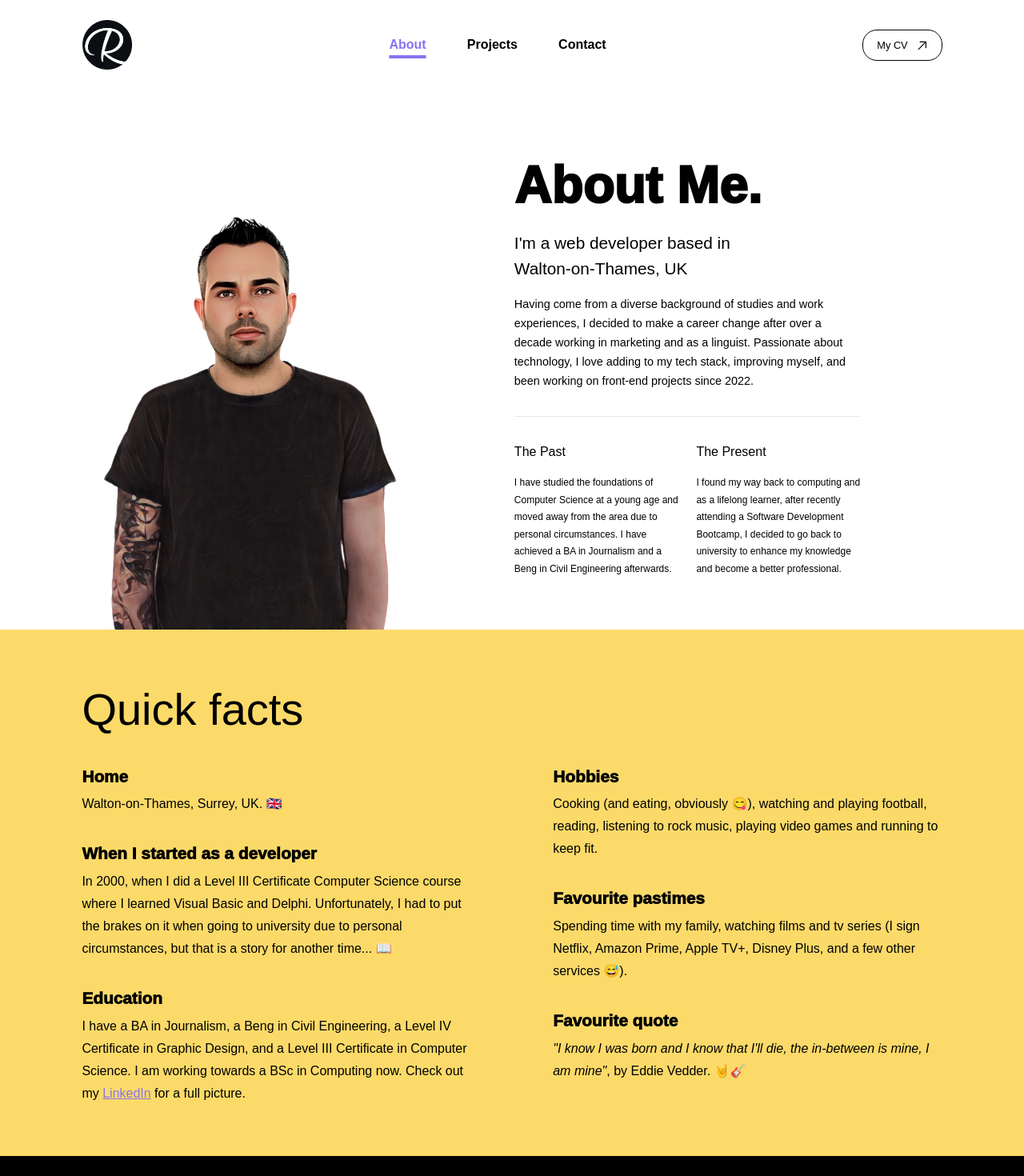
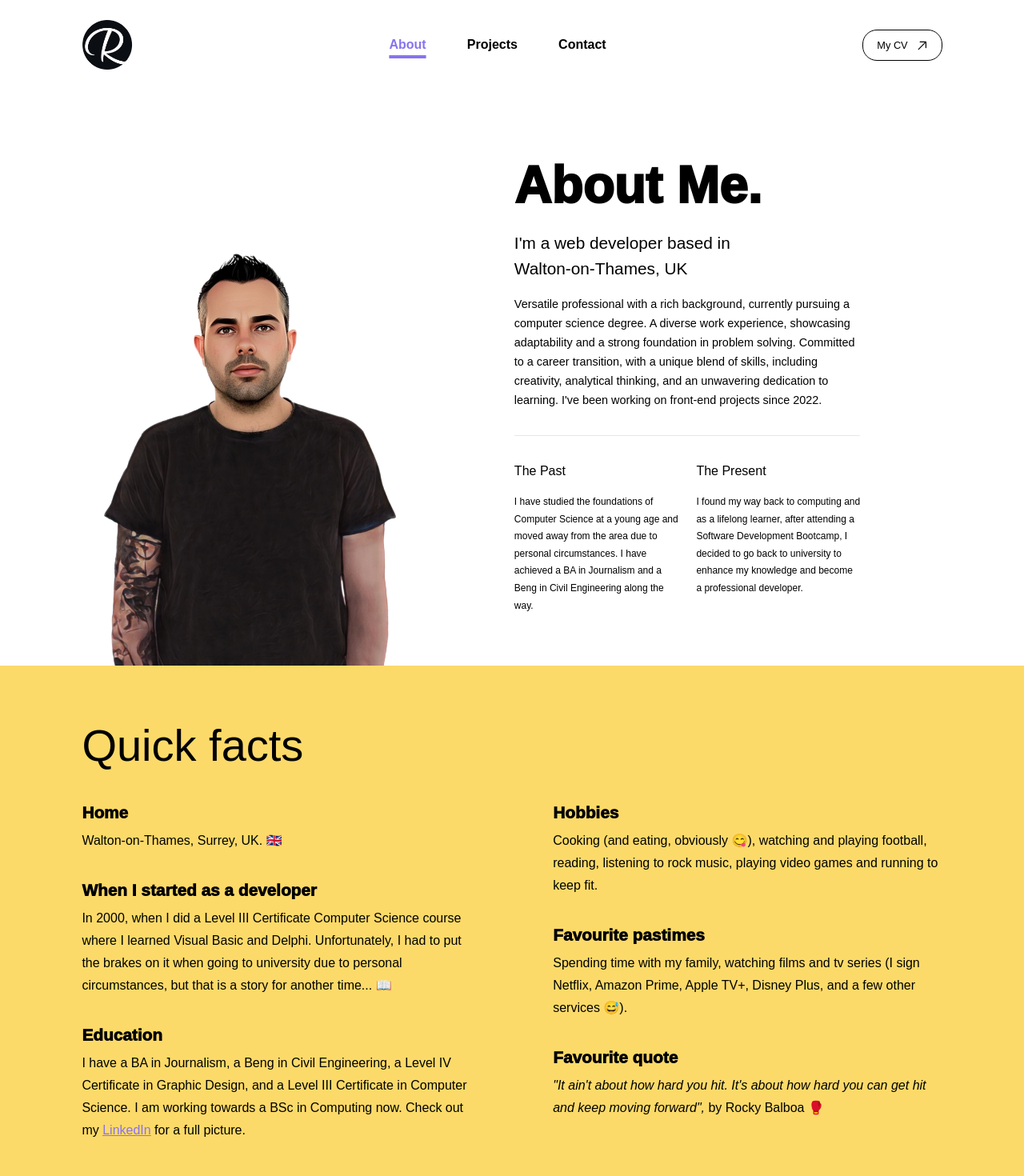
Before and after one commit to rodrigodelascio/rod-current-folio, a React (Create React App) app: page /about in a window 1280 px wide. Shown: the top 1470 px of the page at 80% size. Built offline with nearby package versions, Linux system fonts and the light colour scheme; some icons are missing.

Commit message:
visual and functional updates

```diff
--- a/src/components/aboutpage/aboutHeroSection/AboutHeroSection.js
+++ b/src/components/aboutpage/aboutHeroSection/AboutHeroSection.js
@@ -20,11 +20,12 @@ const AboutHeroSection = () => {
               Walton-on-Thames, UK
             </h2>
             <p>
-              Having come from a diverse background of studies and work
-              experiences, I decided to make a career change after over a decade
-              working in marketing and as a linguist. Passionate about
-              technology, I love adding to my tech stack, improving myself, and
-              been working on front-end projects since 2022.
+              Versatile professional with a rich background, currently pursuing
+              a computer science degree. A diverse work experience, showcasing
+              adaptability and a strong foundation in problem solving. Committed
+              to a career transition, with a unique blend of skills, including
+              creativity, analytical thinking, and an unwavering dedication to
+              learning. I've been working on front-end projects since 2022.
             </p>
             <hr />
             <div className={styles["past-present-future-container"]}>
@@ -37,7 +38,7 @@ const AboutHeroSection = () => {
                   I have studied the foundations of Computer Science at a young
                   age and moved away from the area due to personal
                   circumstances. I have achieved a BA in Journalism and a Beng
-                  in Civil Engineering afterwards.
+                  in Civil Engineering along the way.
                 </p>
               </div>
               <div className={styles["past-present-future-wrapper"]}>
@@ -47,9 +48,9 @@ const AboutHeroSection = () => {
                 </h3>
                 <p>
                   I found my way back to computing and as a lifelong learner,
-                  after recently attending a Software Development Bootcamp, I
-                  decided to go back to university to enhance my knowledge and
-                  become a better professional.
+                  after attending a Software Development Bootcamp, I decided to
+                  go back to university to enhance my knowledge and become a
+                  professional developer.
                 </p>
               </div>
             </div>
--- a/src/components/aboutpage/quickFacts/QuickFacts.js
+++ b/src/components/aboutpage/quickFacts/QuickFacts.js
@@ -57,10 +57,10 @@ const QuickFacts = () => {
             <h3>Favourite quote</h3>
             <p>
               <em>
-                "I know I was born and I know that I'll die, the in-between is
-                mine, I am mine"
+                "It ain't about how hard you hit. It's about how hard you can
+                get hit and keep moving forward",
               </em>
-              , by Eddie Vedder. 🤘🎸
+              &nbsp;by Rocky Balboa 🥊
             </p>
           </Slide>
         </div>
--- a/src/components/contactpage/ContactHero.module.css
+++ b/src/components/contactpage/ContactHero.module.css
@@ -2,7 +2,7 @@
   background: #fff;
   display: flex;
   position: relative;
-  padding: 14vh 8vw 0 8vw;
+  padding: 14vh 8vw;
   min-width: 84vw;
   min-height: 75vh;
   justify-content: space-between;
--- a/src/components/landingpage/latestProjects/LatestProjects.module.css
+++ b/src/components/landingpage/latestProjects/LatestProjects.module.css
@@ -2,7 +2,7 @@
   background: #fff;
   display: flex;
   position: relative;
-  padding: 8vh 8vw 8vh 8vw;
+  padding: 8vh 8vw;
   min-width: 84vw;
   min-height: 100vh;
   justify-content: space-between;
--- a/src/components/landingpage/sayHello/SayHello.js
+++ b/src/components/landingpage/sayHello/SayHello.js
@@ -52,14 +52,14 @@ const SayHello = () => {
               <GoArrowUpRight className={styles.arrow} />
             </Link>
             <div className={styles.quote}>
-              <p>
+              {/* <p>
                 <em>
                   "I am the master of my fate, <br />I am the captain of my
                   soul",
                 </em>
                 <br />
                 William Ernest Henley
-              </p>
+              </p> */}
             </div>
           </div>
         </Slide>
--- a/src/components/landingpage/sayHello/SayHello.module.css
+++ b/src/components/landingpage/sayHello/SayHello.module.css
@@ -2,7 +2,7 @@
   background: #fcda69;
   display: flex;
   position: relative;
-  padding: 8vh 8vw 0 8vw;
+  padding: 8vh 8vw;
   min-width: 84vw;
   min-height: 90vh;
   justify-content: space-between;
--- a/src/components/landingpage/skills/Skills.module.css
+++ b/src/components/landingpage/skills/Skills.module.css
@@ -2,7 +2,7 @@
   background: #fcda69;
   display: flex;
   position: relative;
-  padding: 8vh 8vw 0 8vw;
+  padding: 8vh 8vw;
   min-width: 84vw;
   min-height: 100vh;
   justify-content: space-between;
```
Also changed, not shown: 1 other file (tests, documents, lock files or other folders).
